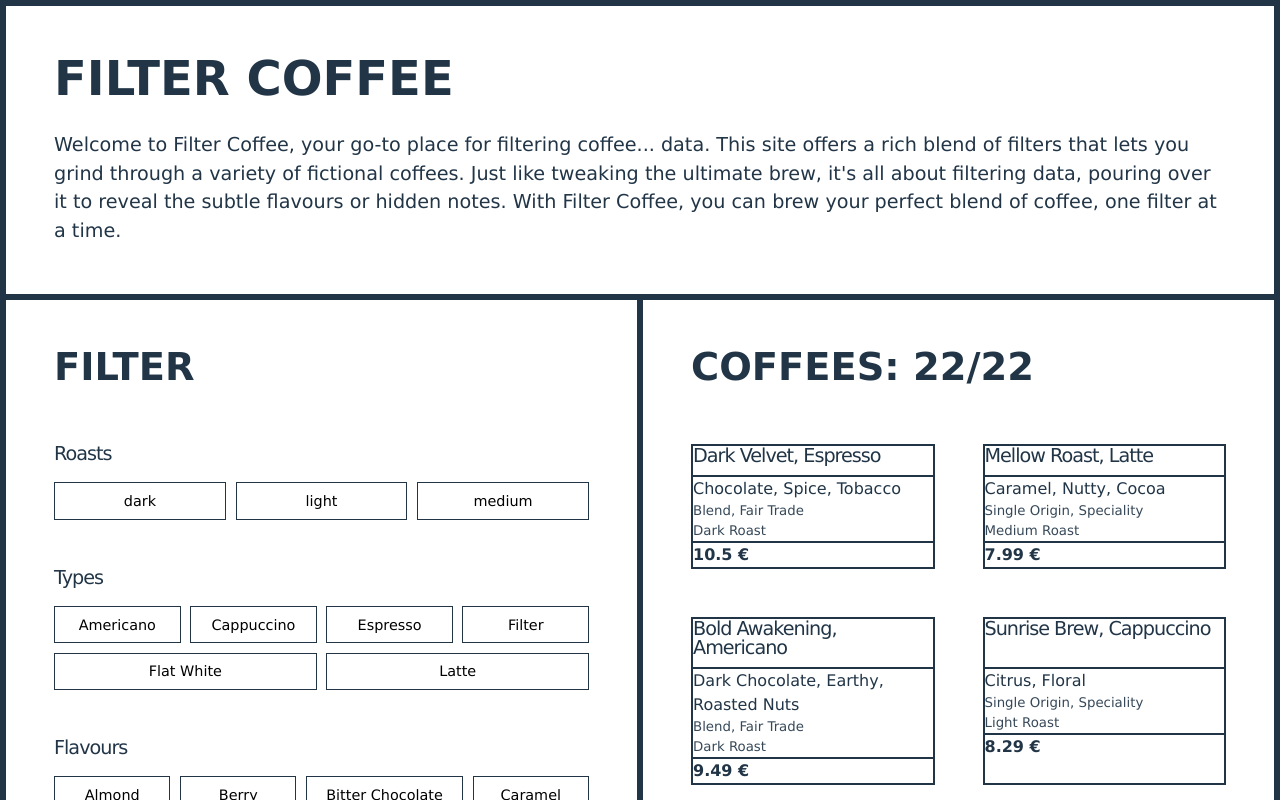
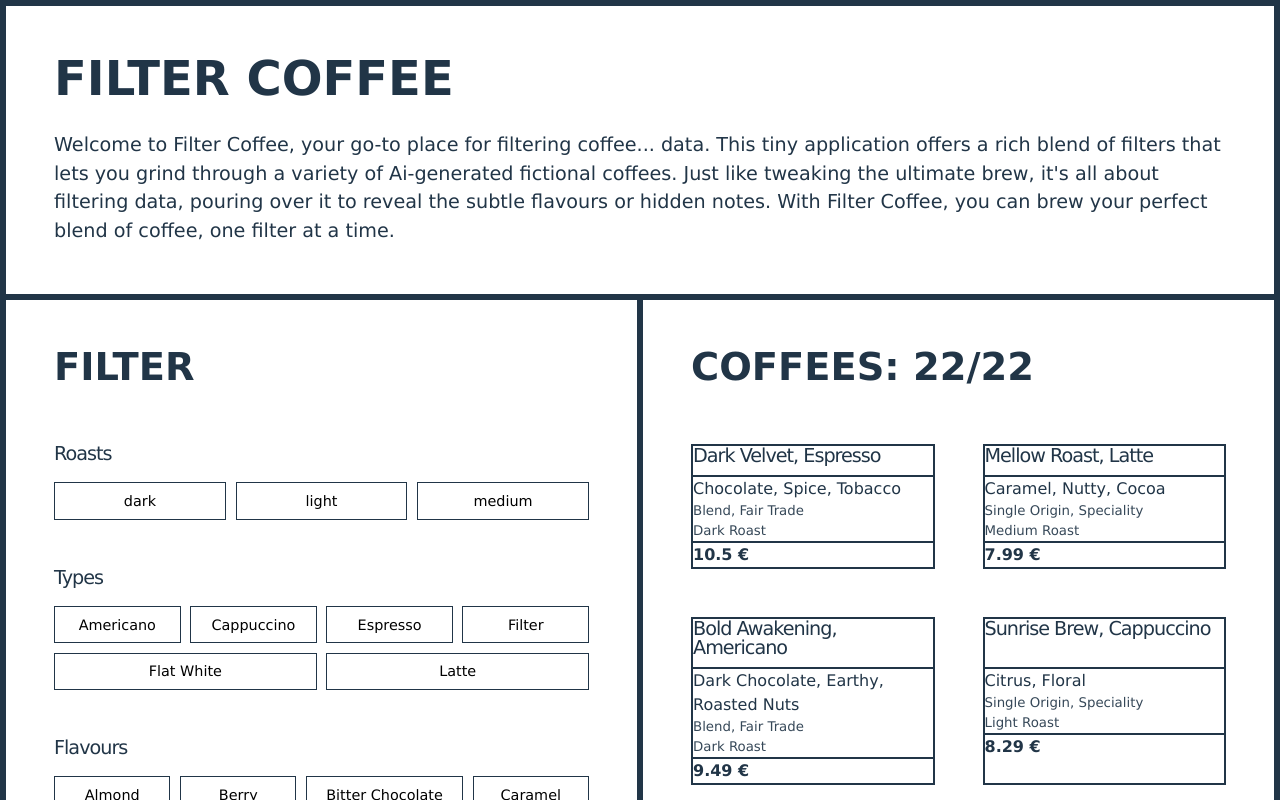
Before and after one commit to gunnar-miklis/multi-filtering, a React (Vite) app: page / in a window 1280 px wide. Shown: the top 800 px of the page. Built offline with nearby package versions, Linux system fonts and the light colour scheme.

Commit message:
update app description

```diff
--- a/src/App.tsx
+++ b/src/App.tsx
@@ -19,11 +19,11 @@ function App() {
         <Heading className={`heading-${initalHeadingLevel}`}>Filter Coffee</Heading>
 
         <p className='text app__description'>
-          Welcome to Filter Coffee, your go-to place for filtering coffee... data. This site offers
-          a rich blend of filters that lets you grind through a variety of fictional coffees. Just
-          like tweaking the ultimate brew, it's all about filtering data, pouring over it to reveal
-          the subtle flavours or hidden notes. With Filter Coffee, you can brew your perfect blend
-          of coffee, one filter at a time.
+          Welcome to Filter Coffee, your go-to place for filtering coffee... data. This tiny
+          application offers a rich blend of filters that lets you grind through a variety of
+          Ai-generated fictional coffees. Just like tweaking the ultimate brew, it's all about
+          filtering data, pouring over it to reveal the subtle flavours or hidden notes. With Filter
+          Coffee, you can brew your perfect blend of coffee, one filter at a time.
         </p>
       </div>
 
```
